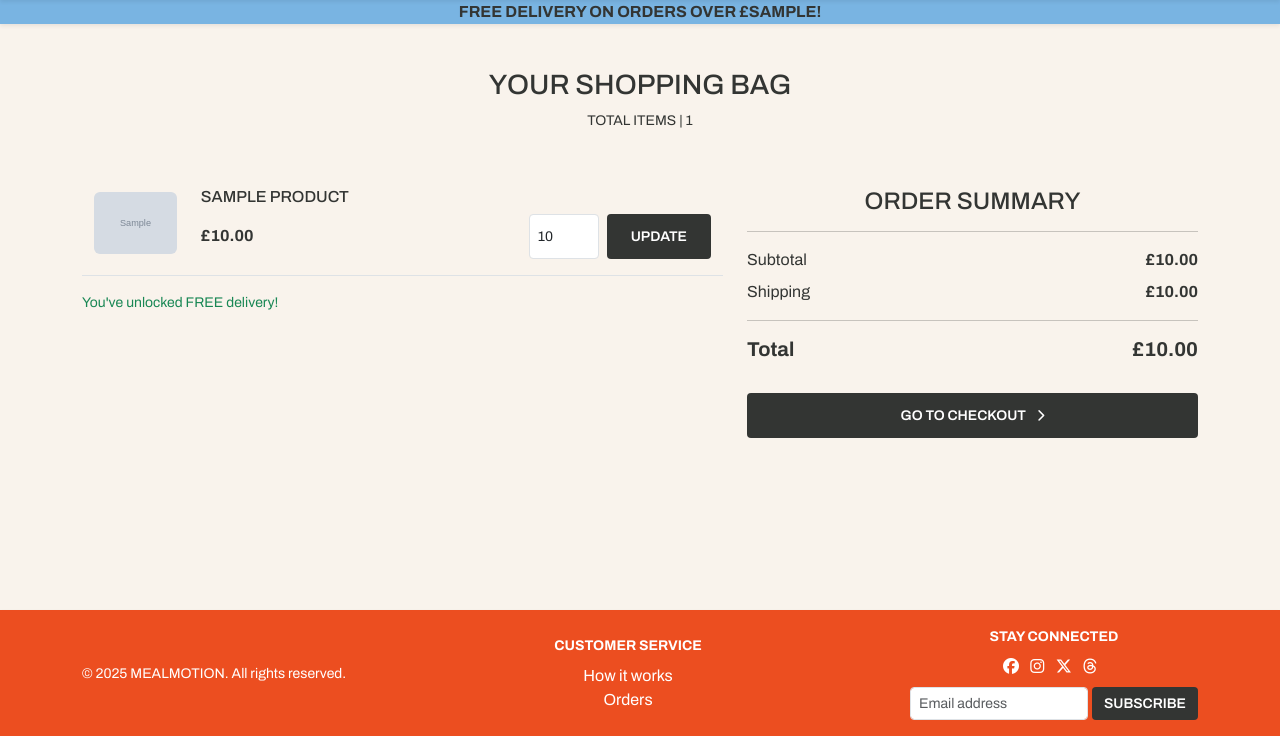
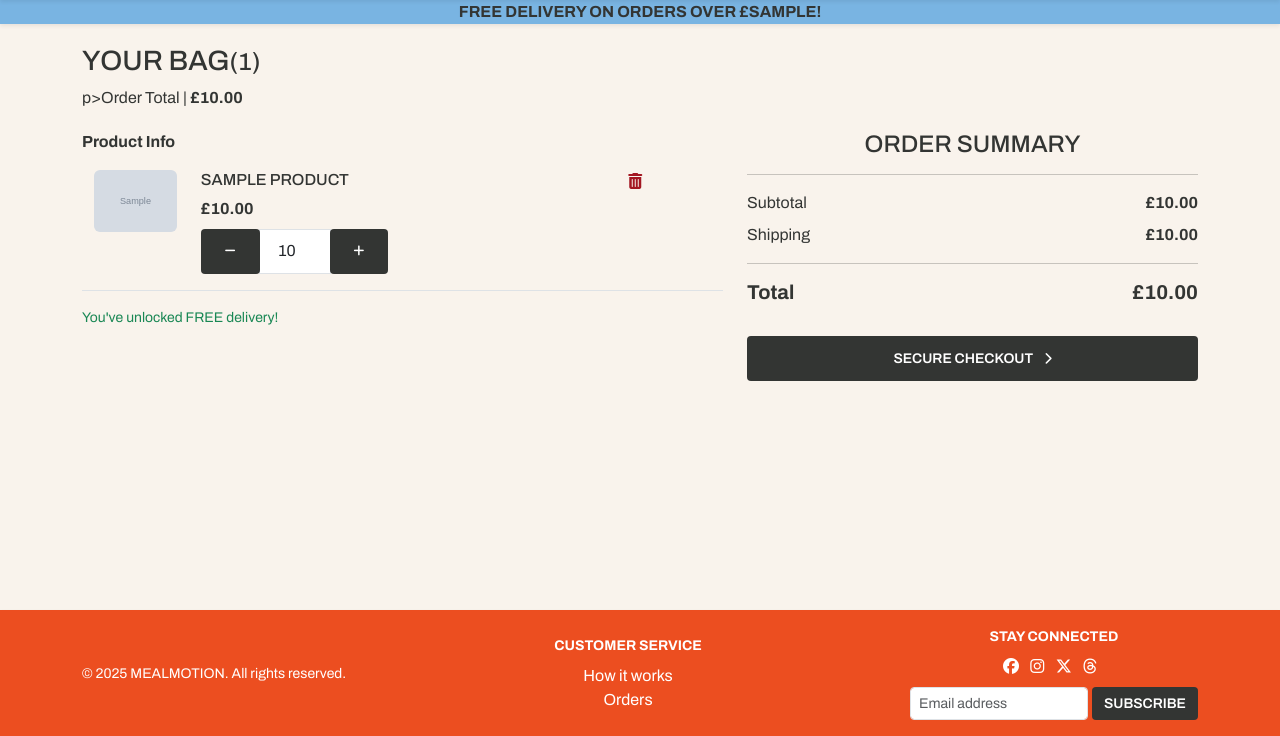
Before and after one commit to AugustinaGonja/mealmotion, a Django app: template bag/templates/bag/shopping_bag.html in a window 1280 px wide. Shown: the part 64-800 px from the top of the page. Run offline with Django 5.2, Linux system fonts and the light colour scheme; the template is opened without the code that fills it: most values are stand-ins (such as "Sample title", 1, 10 or a date in 2020); grey boxes marked "Sample" are stand-in pictures; some libraries are stand-ins or nearby versions.

Commit message:
Amended bag layout & context.

```diff
--- a/bag/context.py
+++ b/bag/context.py
@@ -13,11 +13,14 @@ def bag_contents(request):
     for item_id , quantity in bag.items():
         product = get_object_or_404(Product, pk=item_id)
         total += quantity * product.price
+        item_total = quantity * product.price
         product_count += quantity
+
         bag_items.append({
             'item_id':item_id,
             'quantity':quantity,
             'product':product,
+            'item_total':item_total
             })
 
     if total < settings.FREE_DELIVERY_THRESHOLD:
--- a/bag/templates/bag/shopping_bag.html
+++ b/bag/templates/bag/shopping_bag.html
@@ -2,20 +2,21 @@
 {% load static %}
 
 {% block content %}
-<main class="py-5">
+<main class="py-4">
   <div class="container">
-    <div class="row gy-5">
-      <div class="text-center text-uppercase">
-        <h3 class="text-center">Your Shopping Bag</h3>
-      {% if product_count %}
-        <p class="m-2">Total Items | {{ product_count }}</p>
+    <div class="row gy-1">
+      <div class="text-start">
+        <h3 class="text-uppercase">Your Bag{% if product_count %}<small>({{ product_count }})</small>{% endif %}</h3>
+        {% if total %}
+          p>Order Total | <strong>£{{ total|floatformat:2 }}</strong></p>
         {% endif %}
       </div>
       <div class="col-md-7">
+        <p class="fw-bold fs-6">Product Info</p>
         <!--Bag Items-->
         {% if bag_items %}
         {% for item in bag_items %}
-        <div class="row align-items-center mb-3 border-bottom pb-3 m-0">
+        <div class="row mb-3 border-bottom pb-3 m-0">
 
           <!-- Product Image -->
           <div class="col-3 col-md-2">
@@ -23,18 +24,39 @@
           </div>
 
           <!-- Product Info -->
-          <div class="col-9 col-md-10">
-            <h6 class="mb-1 text-uppercase">{{ item.product.name }}</h6>
-            <div class="d-flex align-items-center justify-content-between mt-2">
-              <span class="fw-bold">£{{ item.product.price|floatformat:2 }}</span>
+          <div class="col-8 col-md-8">
+            <h6 class="text-uppercase">{{ item.product.name }}</h6>
+            <span class="fw-bold">£{{ item.item_total|floatformat:2 }}</span>
+            <div class="d-flex align-items-center justify-content-between">
               <!-- Quantity Selector -->
-              <form action="#" method="POST" class="d-flex align-items-center text-center">
+              <form action="#" method="POST" class="d-flex align-items-center text-center mt-2">
                 {% csrf_token %}
-                <input type="number" name="quantity" value="{{ item.quantity }}" min="1"
-                  class="form-control form-control-sm me-2" style="width: 70px; height: 45px;">
-                <button type="submit" class="btn btn-sm fn-shop">Update</button>
+                <input type="hidden" name="redirect_url" value="{{ request.path }}">
+                <div>
+                  <div class="input-group">
+                    <!--Decrease Qty Button-->
+                    <div class="input-group-prepend">
+                      <button type="button" class="btn btn-sm fn-shop" id="decrement-qty_{{ item.item_id }}"
+                        data-item-id="{{ item.item_id }}">
+                        <i class="fa-solid fa-minus fa-sm"></i>
+                      </button>
+                    </div>
+                    <input type="number" id="id_qty_{{ item.item_id  }}" name="quantity" value="{{item.quantity}}"
+                      min="1" max="99" class="form-control text-center" data-item-id="{{ item.item_id }}">
+                    <!--Increase Qty Button-->
+                    <div class="input-group-append">
+                      <button type="button" class="btn btn-sm fn-shop" id="increment-qty_{{ item.item_id }}"
+                        data-item-id="{{ item.item_id  }}">
+                        <i class="fa-solid fa-plus fa-sm"></i>
+                      </button>
+                    </div>
+                  </div>
+                </div>
               </form>
             </div>
+          </div>
+          <div class="col-1 col-md-2">
+            <i class="fa-solid fa-trash-can" style="color: #a31621;"></i>
           </div>
         </div>
         {% endfor %}
@@ -70,7 +92,7 @@
             <h5><strong>£{{ grand_total|floatformat:2 }}</strong></h5>
           </div>
           <a href="#" class="btn btn-primary btn-lg w-100 rounded-1 fn-shop">
-            Go To Checkout
+            Secure Checkout
             <i class="fa-solid fa-chevron-right fa-sm ms-2"></i>
           </a>
         </div>
```
Lines whose indentation alone changed are shown as unchanged.
